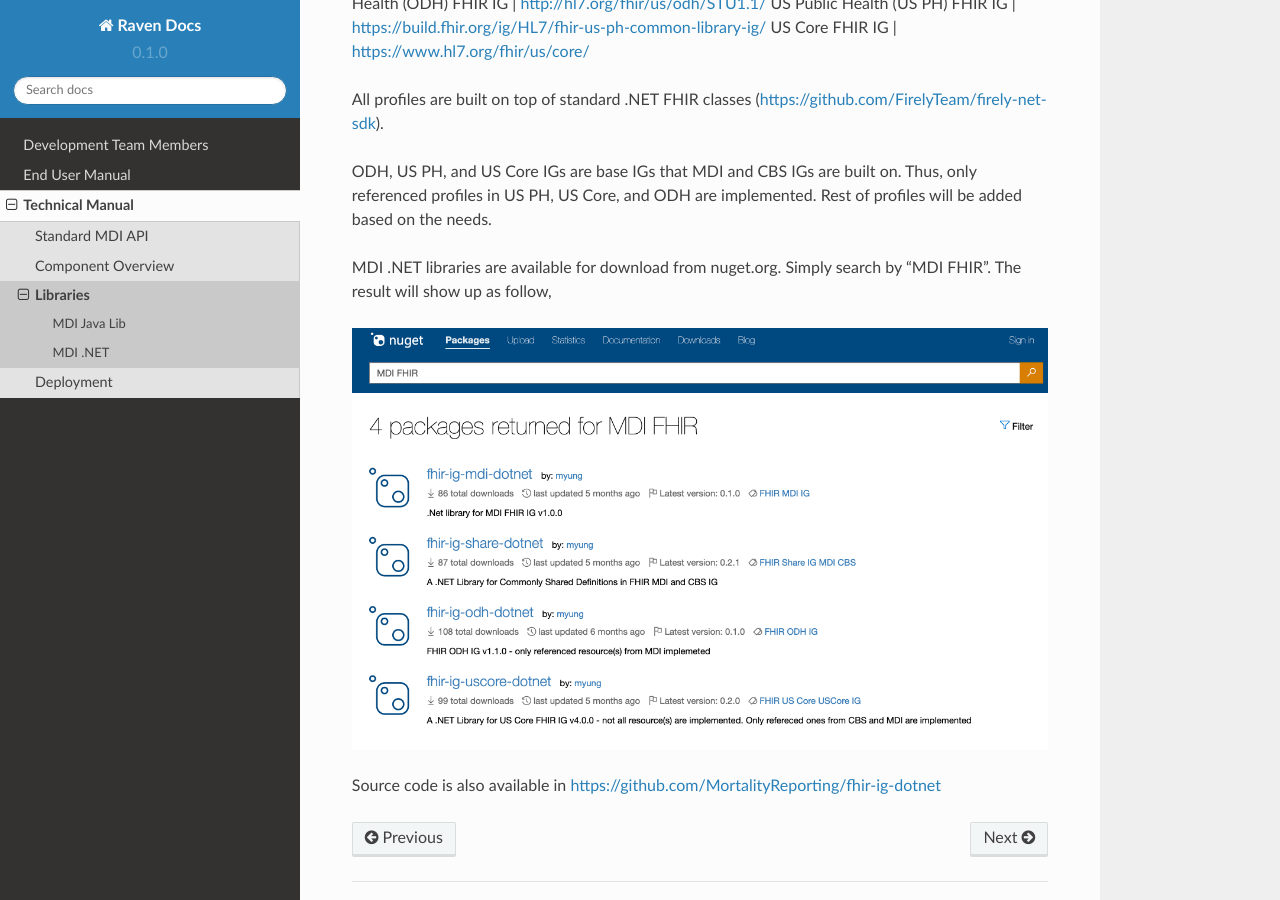
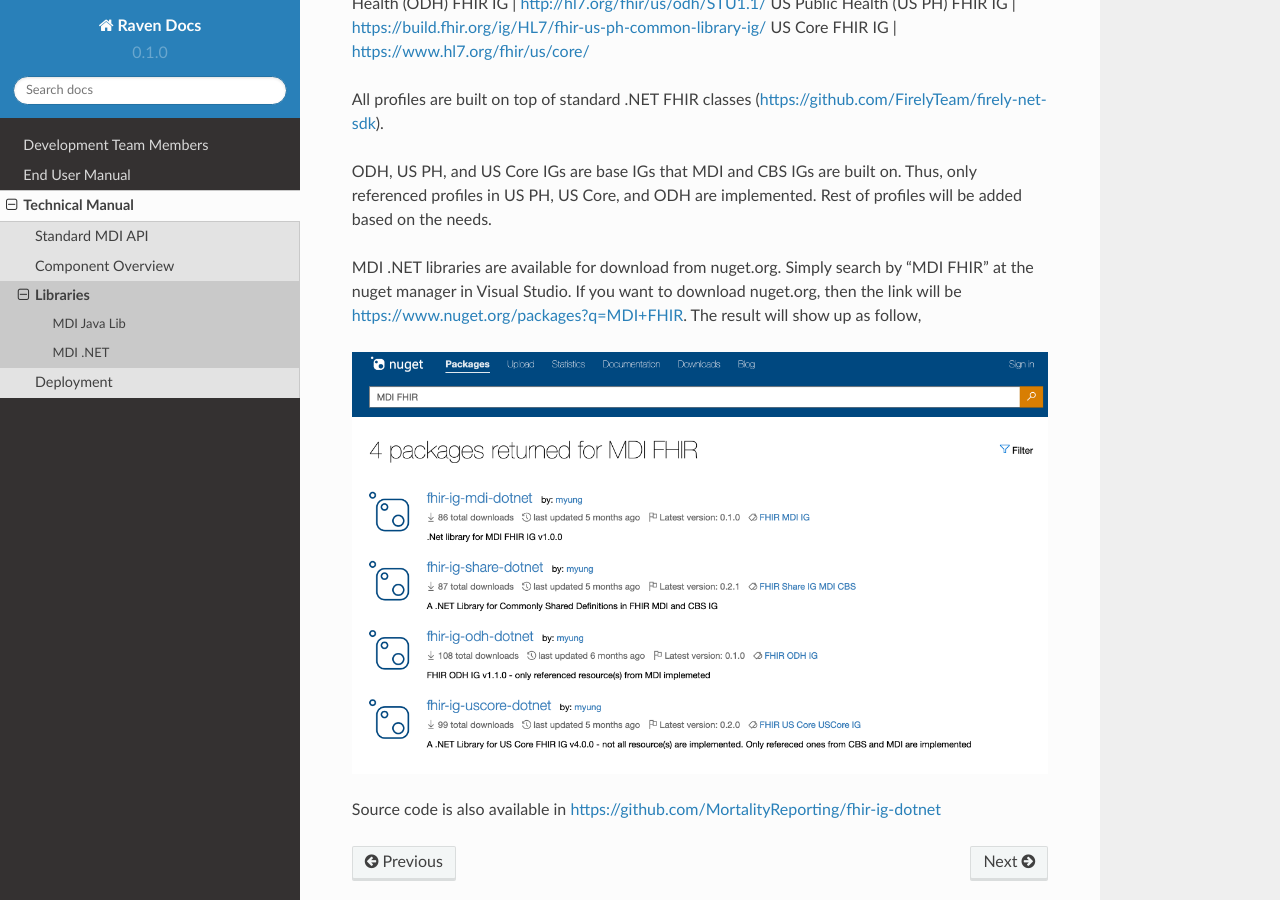
Before and after one commit to MortalityReporting/RavenDocs, a Sphinx documentation site: the page built from docs/source/technicalManual/libraries.rst, in a window 1280 px wide and 900 px high, scrolled down 544 px. Built offline with Sphinx 7.4.7 and the Read the Docs theme 2.0.0, drawn with Linux system fonts in a browser that asks for light colours.

Commit message:
Update libraries.rst

```diff
--- a/docs/source/technicalManual/libraries.rst
+++ b/docs/source/technicalManual/libraries.rst
@@ -23,8 +23,9 @@ All profiles are built on top of standard .NET FHIR classes (https://github.com/
 ODH, US PH, and US Core IGs are base IGs that MDI and CBS IGs are built on. Thus, only referenced
 profiles in US PH, US Core, and ODH are implemented. Rest of profiles will be added based on the needs.
 
-MDI .NET libraries are available for download from nuget.org. Simply search by "MDI FHIR". The result will
-show up as follow,
+MDI .NET libraries are available for download from nuget.org. Simply search by "MDI FHIR" at the nuget manager
+in Visual Studio. If you want to download nuget.org, then the link will be
+https://www.nuget.org/packages?q=MDI+FHIR. The result will show up as follow,
 
 .. image::
    ../images/mdi_in_nuget.png
```
